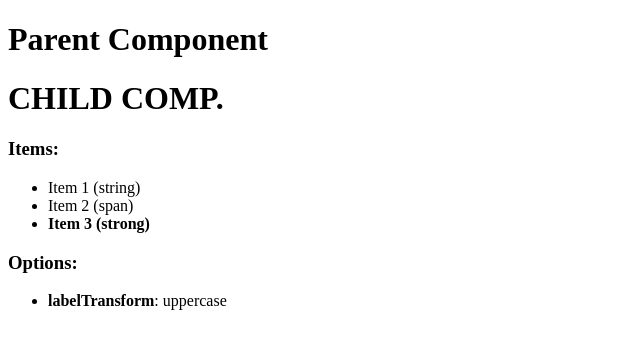
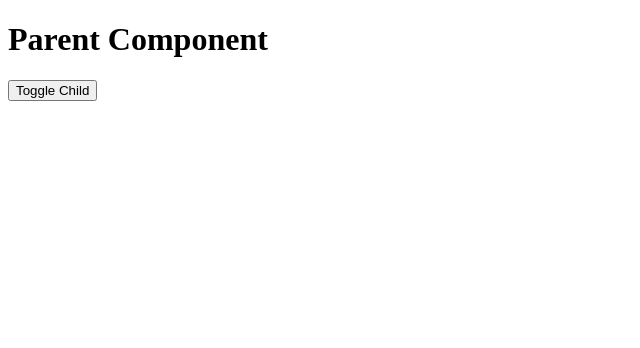
Before and after one commit to derrikcurran-kenzan/react-sample, a React (Create React App) app: page / in a window 1280 px wide. Shown: the top 348 px of the page, without its empty margins (0-640 px from the left). Built offline with nearby package versions, Linux system fonts and the light colour scheme.

Commit message:
Add 'Toggle Child' button to Parent component

```diff
--- a/src/Parent.js
+++ b/src/Parent.js
@@ -12,11 +12,32 @@ class Parent extends Component {
 
   };
 
+  constructor(props) {
+    super(props);
+
+    this.state = {
+      childVisible: false,
+    };
+
+    this.handleToggleChild = this.handleToggleChild.bind(this);
+  }
+
+  handleToggleChild() {
+    this.setState({
+      childVisible: !this.state.childVisible,
+    });
+  }
+
   render() {
+    const {
+      childVisible,
+    } = this.state;
+
     return (
       <div>
         <h1>Parent Component</h1>
-        <Child
+        <button onClick={this.handleToggleChild}>Toggle Child</button>
+        {childVisible && <Child
           label="Child Comp."
           items={[
             'Item 1 (string)',
@@ -26,7 +47,7 @@ class Parent extends Component {
           options={{
             labelTransform: LABEL_TRANSFORM.UPPERCASE,
           }}
-        />
+        />}
       </div>
     );
   }
```
